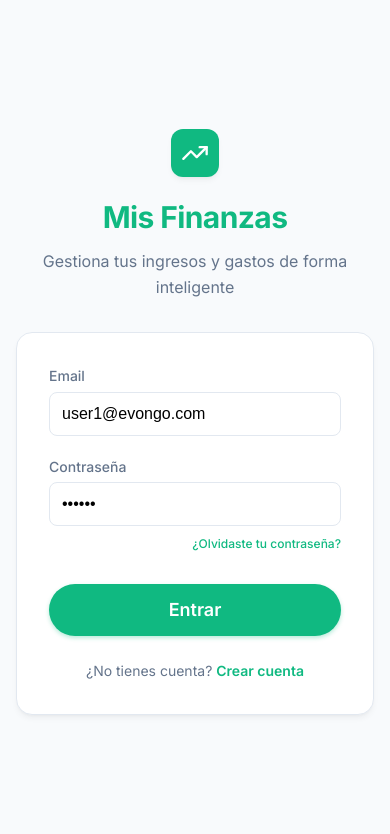
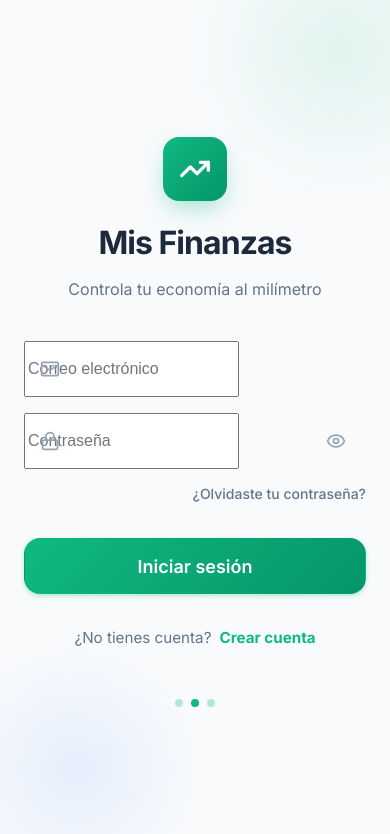
Before and after one commit to EVONGwb/mis-finanzas-app, a React (Vite) app in the folder frontend/: page /login in a window 390 px wide. Shown: the top 834 px of the page. Built offline with nearby package versions, Linux system fonts and the light colour scheme.

Commit message:
feat: redesign login and register pages with modern mobile-first UI

```diff
--- a/frontend/src/components/ui/Input.jsx
+++ b/frontend/src/components/ui/Input.jsx
@@ -1,28 +1,60 @@
-export function Input({ label, error, ...props }) {
+export function Input({ label, error, icon: Icon, rightElement, ...props }) {
   return (
     <div style={{ display: "flex", flexDirection: "column", gap: "0.25rem", width: "100%" }}>
       {label && (
-        <label style={{ fontSize: "0.875rem", fontWeight: 500, color: "var(--color-text-secondary)" }}>
+        <label style={{ fontSize: "0.875rem", fontWeight: 500, color: "var(--color-text-secondary)", marginLeft: "0.25rem" }}>
           {label}
         </label>
+      )}
+      <div style={{ position: "relative", display: "flex", alignItems: "center" }}>
+        {Icon && (
+          <div style={{
+            position: "absolute",
+            left: "1rem",
+            color: "var(--color-text-tertiary)",
+            pointerEvents: "none",
+            display: "flex"
+          }}>
+            <Icon size={20} />
+          </div>
         )}
         <input
           style={{
             padding: "0.75rem",
-          borderRadius: "var(--radius-sm)",
+            paddingLeft: Icon ? "3rem" : "1rem",
+            paddingRight: rightElement ? "3rem" : "1rem",
+            borderRadius: "var(--radius-md)",
             border: `1px solid ${error ? "var(--color-danger)" : "var(--color-border)"}`,
             fontSize: "1rem",
             outline: "none",
-          transition: "border-color 0.2s",
+            transition: "all 0.2s",
             width: "100%",
-          backgroundColor: "var(--color-surface)"
+            backgroundColor: "var(--color-surface)",
+            height: "50px" // Taller inputs for mobile
           }}
-        onFocus={(e) => e.target.style.borderColor = "var(--color-primary)"}
-        onBlur={(e) => e.target.style.borderColor = error ? "var(--color-danger)" : "var(--color-border)"}
+          onFocus={(e) => {
+            e.target.style.borderColor = "var(--color-primary)";
+            e.target.style.boxShadow = "0 0 0 3px rgba(var(--color-primary-rgb), 0.1)";
+          }}
+          onBlur={(e) => {
+            e.target.style.borderColor = error ? "var(--color-danger)" : "var(--color-border)";
+            e.target.style.boxShadow = "none";
+          }}
           {...props}
         />
+        {rightElement && (
+          <div style={{
+            position: "absolute",
+            right: "1rem",
+            display: "flex",
+            alignItems: "center"
+          }}>
+            {rightElement}
+          </div>
+        )}
+      </div>
       {error && (
-        <span style={{ fontSize: "0.75rem", color: "var(--color-danger)" }}>
+        <span style={{ fontSize: "0.75rem", color: "var(--color-danger)", marginLeft: "0.25rem" }}>
           {error}
         </span>
       )}
--- a/frontend/src/pages/Login.jsx
+++ b/frontend/src/pages/Login.jsx
@@ -1,15 +1,14 @@
 import { useState } from "react";
 import { apiFetch } from "../lib/api";
-import { setToken } from "../lib/auth";
 import { Button } from "../components/ui/Button";
 import { Input } from "../components/ui/Input";
-import { Card } from "../components/ui/Card";
-import { TrendingUp } from "lucide-react";
+import { Mail, Lock, Eye, EyeOff, TrendingUp } from "lucide-react";
 import { Link } from "react-router-dom";
 
 export default function Login({ onAuthed }) {
-  const [email, setEmail] = useState("user1@evongo.com");
-  const [password, setPassword] = useState("123456");
+  const [email, setEmail] = useState("");
+  const [password, setPassword] = useState("");
+  const [showPassword, setShowPassword] = useState(false);
   const [error, setError] = useState("");
   const [loading, setLoading] = useState(false);
 
@@ -46,92 +45,177 @@ export default function Login({ onAuthed }) {
     <div style={{
       minHeight: "100vh",
       display: "flex",
+      flexDirection: "column",
       alignItems: "center",
       justifyContent: "center",
       backgroundColor: "var(--color-background)",
-      padding: "1rem"
+      padding: "1.5rem",
+      position: "relative",
+      overflow: "hidden"
     }}>
-      <div style={{ width: "100%", maxWidth: "400px" }}>
-        <div style={{ textAlign: "center", marginBottom: "2rem" }}>
+      {/* Decorative background elements */}
       <div style={{
-            width: "48px", height: "48px",
-            backgroundColor: "var(--color-primary)",
-            borderRadius: "12px",
+        position: "absolute",
+        top: -100,
+        right: -100,
+        width: "300px",
+        height: "300px",
+        borderRadius: "50%",
+        background: "radial-gradient(circle, rgba(16, 185, 129, 0.1) 0%, rgba(255,255,255,0) 70%)",
+        zIndex: 0
+      }} />
+      <div style={{
+        position: "absolute",
+        bottom: -50,
+        left: -50,
+        width: "250px",
+        height: "250px",
+        borderRadius: "50%",
+        background: "radial-gradient(circle, rgba(59, 130, 246, 0.1) 0%, rgba(255,255,255,0) 70%)",
+        zIndex: 0
+      }} />
+
+      <div style={{ width: "100%", maxWidth: "400px", zIndex: 1, display: "flex", flexDirection: "column", alignItems: "center" }}>
+
+        {/* Logo Section */}
+        <div style={{ marginBottom: "2.5rem", textAlign: "center" }}>
+          <div style={{
+            width: "64px", height: "64px",
+            borderRadius: "16px",
+            background: "linear-gradient(135deg, var(--color-primary) 0%, var(--color-primary-dark) 100%)",
             display: "inline-flex",
             alignItems: "center",
             justifyContent: "center",
             color: "white",
             marginBottom: "1rem",
-            boxShadow: "var(--shadow-md)"
+            boxShadow: "0 10px 25px -5px rgba(16, 185, 129, 0.4)"
           }}>
-            <TrendingUp size={28} />
+            <TrendingUp size={32} strokeWidth={2.5} />
           </div>
-          <h1 style={{ fontSize: "1.875rem", fontWeight: 700, color: "var(--color-primary)" }}>Mis Finanzas</h1>
-          <p style={{ color: "var(--color-text-secondary)", marginTop: "0.5rem" }}>
-            Gestiona tus ingresos y gastos de forma inteligente
+          <h1 style={{
+            fontSize: "2rem",
+            fontWeight: 800,
+            color: "var(--color-text)",
+            letterSpacing: "-0.03em",
+            marginBottom: "0.5rem"
+          }}>
+            Mis Finanzas
+          </h1>
+          <p style={{
+            color: "var(--color-text-secondary)",
+            fontSize: "1rem",
+            maxWidth: "280px",
+            margin: "0 auto",
+            lineHeight: 1.5
+          }}>
+            Controla tu economía al milímetro
           </p>
         </div>
 
-        <Card className="animate-fade-in" padding="2rem">
-          <form onSubmit={submit} style={{ display: "flex", flexDirection: "column", gap: "1.25rem" }}>
+        {/* Form Section */}
+        <form onSubmit={submit} style={{ width: "100%", display: "flex", flexDirection: "column", gap: "1rem" }}>
           <Input
-              label="Email"
+            icon={Mail}
             type="email"
-              placeholder="tu@email.com"
+            placeholder="Correo electrónico"
             value={email}
             onChange={(e) => setEmail(e.target.value)}
+            required
+            style={{ height: "56px", fontSize: "1rem" }}
           />
 
-            <div style={{ display: "flex", flexDirection: "column", gap: "0.25rem" }}>
           <Input
-                label="Contraseña"
-                type="password"
-                placeholder="••••••"
+            icon={Lock}
+            type={showPassword ? "text" : "password"}
+            placeholder="Contraseña"
             value={password}
             onChange={(e) => setPassword(e.target.value)}
+            required
+            style={{ height: "56px", fontSize: "1rem" }}
+            rightElement={
+              <button
+                type="button"
+                onClick={() => setShowPassword(!showPassword)}
+                style={{
+                  background: "none",
+                  border: "none",
+                  cursor: "pointer",
+                  color: "var(--color-text-tertiary)",
+                  display: "flex",
+                  alignItems: "center",
+                  padding: "0.25rem"
+                }}
+              >
+                {showPassword ? <EyeOff size={20} /> : <Eye size={20} />}
+              </button>
+            }
           />
-              <div style={{ textAlign: "right" }}>
+
+          <div style={{ textAlign: "right", marginTop: "-0.25rem" }}>
             <button
               type="button"
               style={{
-                    fontSize: "0.75rem",
-                    color: "var(--color-primary)",
+                fontSize: "0.875rem",
+                color: "var(--color-text-secondary)",
                 fontWeight: 500,
                 background: "transparent",
                 border: "none",
-                    padding: 0,
-                    cursor: "pointer"
+                cursor: "pointer",
+                padding: "0.25rem 0"
               }}
             >
               ¿Olvidaste tu contraseña?
             </button>
           </div>
-            </div>
 
           {error && (
             <div style={{
-                padding: "0.75rem",
-                backgroundColor: "var(--color-danger-bg)",
-                color: "var(--color-danger)",
-                borderRadius: "var(--radius-sm)",
-                fontSize: "0.875rem"
+              padding: "0.875rem",
+              backgroundColor: "#FEF2F2",
+              color: "#EF4444",
+              borderRadius: "12px",
+              fontSize: "0.875rem",
+              textAlign: "center",
+              fontWeight: 500,
+              border: "1px solid #FEE2E2"
             }}>
               {error}
             </div>
           )}
 
-            <Button type="submit" variant="primary" size="lg" isLoading={loading} style={{ width: "100%", marginTop: "0.5rem" }}>
-              Entrar
+          <Button
+            type="submit"
+            variant="primary"
+            size="lg"
+            isLoading={loading}
+            style={{
+              width: "100%",
+              marginTop: "1rem",
+              height: "56px",
+              fontSize: "1.125rem",
+              borderRadius: "16px", // Matching input radius roughly or slightly more rounded
+              background: "linear-gradient(135deg, var(--color-primary) 0%, var(--color-primary-dark) 100%)"
+            }}
+          >
+            Iniciar sesión
           </Button>
         </form>
 
-          <div style={{ marginTop: "1.5rem", textAlign: "center", fontSize: "0.875rem", color: "var(--color-text-secondary)" }}>
-            ¿No tienes cuenta?{" "}
-            <Link to="/register" style={{ color: "var(--color-primary)", fontWeight: 600 }}>
+        {/* Footer */}
+        <div style={{ marginTop: "2rem", display: "flex", gap: "0.5rem", fontSize: "0.95rem" }}>
+          <span style={{ color: "var(--color-text-secondary)" }}>¿No tienes cuenta?</span>
+          <Link to="/register" style={{ color: "var(--color-primary)", fontWeight: 700 }}>
             Crear cuenta
           </Link>
         </div>
-        </Card>
+
+        {/* Pagination Dots (Visual only as per image) */}
+        <div style={{ display: "flex", gap: "0.5rem", marginTop: "3rem" }}>
+          <div style={{ width: "8px", height: "8px", borderRadius: "50%", backgroundColor: "var(--color-primary)", opacity: 0.3 }}></div>
+          <div style={{ width: "8px", height: "8px", borderRadius: "50%", backgroundColor: "var(--color-primary)" }}></div>
+          <div style={{ width: "8px", height: "8px", borderRadius: "50%", backgroundColor: "var(--color-primary)", opacity: 0.3 }}></div>
+        </div>
+
       </div>
     </div>
   );
--- a/frontend/src/pages/Register.jsx
+++ b/frontend/src/pages/Register.jsx
@@ -2,8 +2,7 @@ import { useState } from "react";
 import { apiFetch } from "../lib/api";
 import { setToken } from "../lib/auth";
 import { Link } from "react-router-dom";
-import { TrendingUp } from "lucide-react";
-import { Card } from "../components/ui/Card";
+import { TrendingUp, User, Mail, Lock, Eye, EyeOff } from "lucide-react";
 import { Input } from "../components/ui/Input";
 import { Button } from "../components/ui/Button";
 
@@ -11,12 +10,26 @@ export default function Register({ onAuthed }) {
   const [email, setEmail] = useState("");
   const [name, setName] = useState("");
   const [password, setPassword] = useState("");
+  const [confirmPassword, setConfirmPassword] = useState("");
+  const [showPassword, setShowPassword] = useState(false);
+  const [acceptTerms, setAcceptTerms] = useState(false);
   const [error, setError] = useState("");
   const [loading, setLoading] = useState(false);
 
   async function submit(e) {
     e.preventDefault();
     setError("");
+
+    if (password !== confirmPassword) {
+      setError("Las contraseñas no coinciden");
+      return;
+    }
+
+    if (!acceptTerms) {
+      setError("Debes aceptar los términos y condiciones");
+      return;
+    }
+
     setLoading(true);
     try {
       const res = await apiFetch("/auth/register", {
@@ -37,72 +50,161 @@ export default function Register({ onAuthed }) {
       style={{
         minHeight: "100vh",
         display: "flex",
+        flexDirection: "column",
         alignItems: "center",
         justifyContent: "center",
         backgroundColor: "var(--color-background)",
-        padding: "1rem"
+        padding: "1.5rem",
+        position: "relative",
+        overflow: "hidden"
       }}
     >
-      <div style={{ width: "100%", maxWidth: "420px" }}>
-        <div style={{ textAlign: "center", marginBottom: "2rem" }}>
+      {/* Decorative background elements */}
+      <div style={{
+        position: "absolute",
+        top: -100,
+        left: -100,
+        width: "300px",
+        height: "300px",
+        borderRadius: "50%",
+        background: "radial-gradient(circle, rgba(16, 185, 129, 0.1) 0%, rgba(255,255,255,0) 70%)",
+        zIndex: 0
+      }} />
+      <div style={{
+        position: "absolute",
+        bottom: -50,
+        right: -50,
+        width: "250px",
+        height: "250px",
+        borderRadius: "50%",
+        background: "radial-gradient(circle, rgba(59, 130, 246, 0.1) 0%, rgba(255,255,255,0) 70%)",
+        zIndex: 0
+      }} />
+
+      <div style={{ width: "100%", maxWidth: "420px", zIndex: 1, display: "flex", flexDirection: "column", alignItems: "center" }}>
+
+        {/* Header Section */}
+        <div style={{ marginBottom: "2rem", textAlign: "center" }}>
           <div
             style={{
-              width: "48px",
-              height: "48px",
-              backgroundColor: "var(--color-primary)",
-              borderRadius: "12px",
+              width: "64px", height: "64px",
+              borderRadius: "16px",
+              background: "linear-gradient(135deg, var(--color-primary) 0%, var(--color-primary-dark) 100%)",
               display: "inline-flex",
               alignItems: "center",
               justifyContent: "center",
               color: "white",
               marginBottom: "1rem",
-              boxShadow: "var(--shadow-md)"
+              boxShadow: "0 10px 25px -5px rgba(16, 185, 129, 0.4)"
             }}
           >
-            <TrendingUp size={28} />
+            <TrendingUp size={32} strokeWidth={2.5} />
           </div>
-          <h1 style={{ fontSize: "1.875rem", fontWeight: 700, color: "var(--color-primary)" }}>
-            Mis Finanzas
+          <h1 style={{
+            fontSize: "2rem",
+            fontWeight: 800,
+            color: "var(--color-text)",
+            letterSpacing: "-0.03em",
+            marginBottom: "0.5rem"
+          }}>
+            Crear cuenta
           </h1>
-          <p style={{ color: "var(--color-text-secondary)", marginTop: "0.5rem" }}>
-            Crea tu cuenta en segundos
+          <p style={{
+            color: "var(--color-text-secondary)",
+            fontSize: "1rem",
+            maxWidth: "280px",
+            margin: "0 auto",
+            lineHeight: 1.5
+          }}>
+            Empieza a controlar tus finanzas hoy
           </p>
         </div>
 
-        <Card className="animate-fade-in" padding="2rem">
-          <form onSubmit={submit} style={{ display: "flex", flexDirection: "column", gap: "1.25rem" }}>
+        {/* Form Section */}
+        <form onSubmit={submit} style={{ width: "100%", display: "flex", flexDirection: "column", gap: "1rem" }}>
           <Input
-              label="Nombre"
-              placeholder="Tu nombre"
+            icon={User}
+            placeholder="Nombre completo"
             value={name}
             onChange={(e) => setName(e.target.value)}
             required
+            style={{ height: "56px", fontSize: "1rem" }}
           />
           <Input
-              label="Email"
+            icon={Mail}
             type="email"
-              placeholder="tu@email.com"
+            placeholder="Correo electrónico"
             value={email}
             onChange={(e) => setEmail(e.target.value)}
             required
+            style={{ height: "56px", fontSize: "1rem" }}
           />
           <Input
-              label="Contraseña"
+            icon={Lock}
             type="password"
-              placeholder="Mínimo 6 caracteres"
+            placeholder="Contraseña"
             value={password}
             onChange={(e) => setPassword(e.target.value)}
             required
+            style={{ height: "56px", fontSize: "1rem" }}
           />
+          <Input
+            icon={Lock}
+            type={showPassword ? "text" : "password"}
+            placeholder="Confirmar contraseña"
+            value={confirmPassword}
+            onChange={(e) => setConfirmPassword(e.target.value)}
+            required
+            style={{ height: "56px", fontSize: "1rem" }}
+            rightElement={
+              <button
+                type="button"
+                onClick={() => setShowPassword(!showPassword)}
+                style={{
+                  background: "none",
+                  border: "none",
+                  cursor: "pointer",
+                  color: "var(--color-text-tertiary)",
+                  display: "flex",
+                  alignItems: "center",
+                  padding: "0.25rem"
+                }}
+              >
+                {showPassword ? <EyeOff size={20} /> : <Eye size={20} />}
+              </button>
+            }
+          />
+
+          {/* Checkbox */}
+          <div style={{ display: "flex", alignItems: "center", gap: "0.75rem", padding: "0 0.25rem" }}>
+            <input
+              type="checkbox"
+              id="terms"
+              checked={acceptTerms}
+              onChange={(e) => setAcceptTerms(e.target.checked)}
+              style={{
+                width: "20px",
+                height: "20px",
+                accentColor: "var(--color-primary)",
+                cursor: "pointer"
+              }}
+            />
+            <label htmlFor="terms" style={{ fontSize: "0.9rem", color: "var(--color-text-secondary)", cursor: "pointer" }}>
+              Acepto los <span style={{ fontWeight: 600, color: "var(--color-text)" }}>términos y condiciones</span>
+            </label>
+          </div>
 
           {error && (
             <div
               style={{
-                  padding: "0.75rem",
-                  backgroundColor: "var(--color-danger-bg)",
-                  color: "var(--color-danger)",
-                  borderRadius: "var(--radius-sm)",
-                  fontSize: "0.875rem"
+                padding: "0.875rem",
+                backgroundColor: "#FEF2F2",
+                color: "#EF4444",
+                borderRadius: "12px",
+                fontSize: "0.875rem",
+                textAlign: "center",
+                fontWeight: 500,
+                border: "1px solid #FEE2E2"
               }}
             >
               {error}
@@ -114,26 +216,41 @@ export default function Register({ onAuthed }) {
             variant="primary"
             size="lg"
             isLoading={loading}
-              style={{ width: "100%", marginTop: "0.5rem" }}
+            style={{
+              width: "100%",
+              marginTop: "0.5rem",
+              height: "56px",
+              fontSize: "1.125rem",
+              borderRadius: "16px",
+              background: "linear-gradient(135deg, var(--color-primary) 0%, var(--color-primary-dark) 100%)"
+            }}
           >
             Crear cuenta
           </Button>
         </form>
 
+        {/* Footer */}
         <div
           style={{
-              marginTop: "1.5rem",
+            marginTop: "2rem",
             textAlign: "center",
-              fontSize: "0.875rem",
+            fontSize: "0.95rem",
             color: "var(--color-text-secondary)"
           }}
         >
           ¿Ya tienes cuenta?{" "}
-            <Link to="/login" style={{ color: "var(--color-primary)", fontWeight: 600 }}>
-              Iniciar sesión
+          <Link to="/login" style={{ color: "var(--color-primary)", fontWeight: 700 }}>
+            Inicia sesión
           </Link>
         </div>
-        </Card>
+
+        {/* Pagination Dots */}
+        <div style={{ display: "flex", gap: "0.5rem", marginTop: "3rem" }}>
+          <div style={{ width: "8px", height: "8px", borderRadius: "50%", backgroundColor: "var(--color-primary)", opacity: 0.3 }}></div>
+          <div style={{ width: "8px", height: "8px", borderRadius: "50%", backgroundColor: "var(--color-primary)", opacity: 0.3 }}></div>
+          <div style={{ width: "8px", height: "8px", borderRadius: "50%", backgroundColor: "var(--color-primary)" }}></div>
+        </div>
+
       </div>
     </div>
   );
```
Lines whose indentation alone changed are shown as unchanged.
